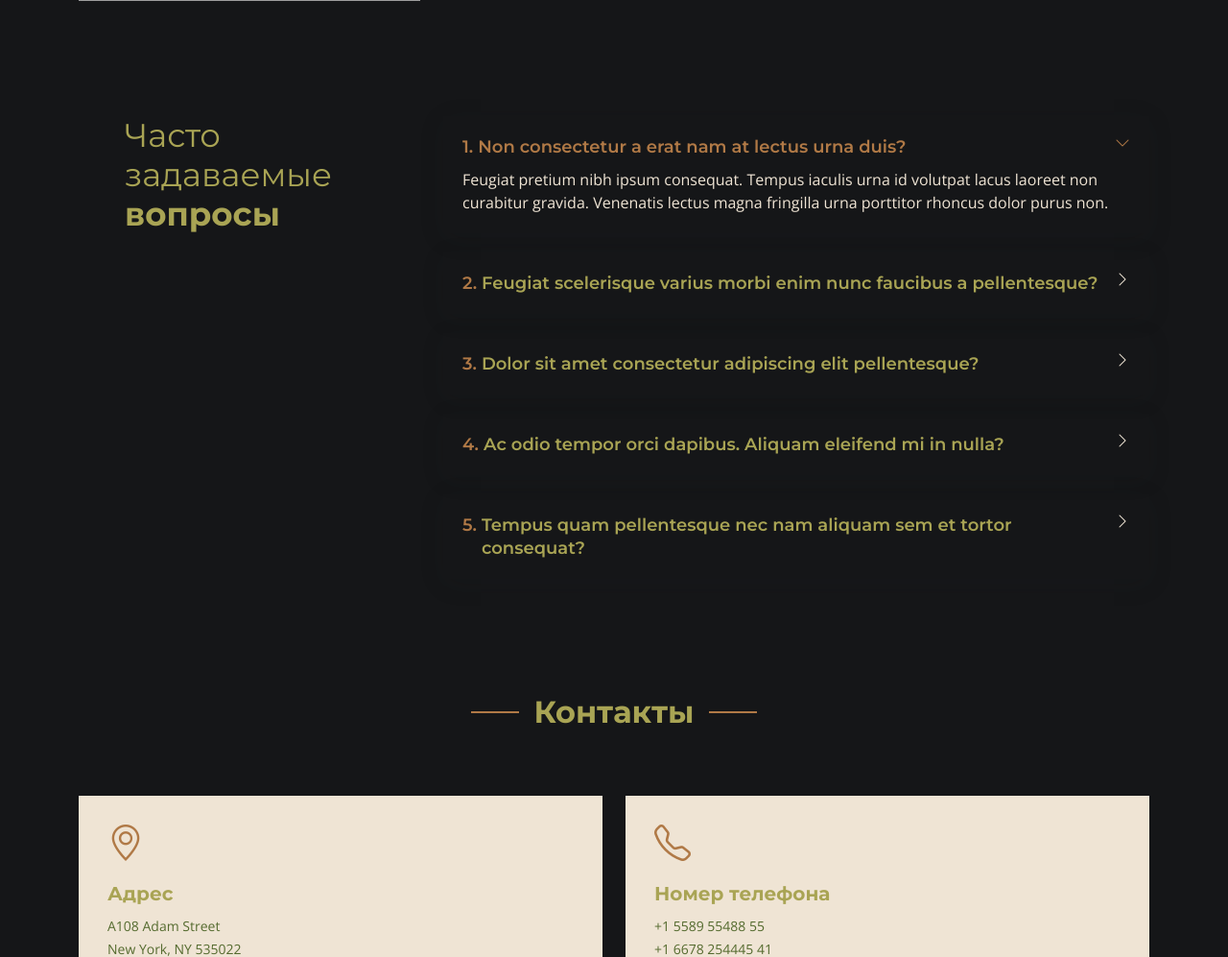
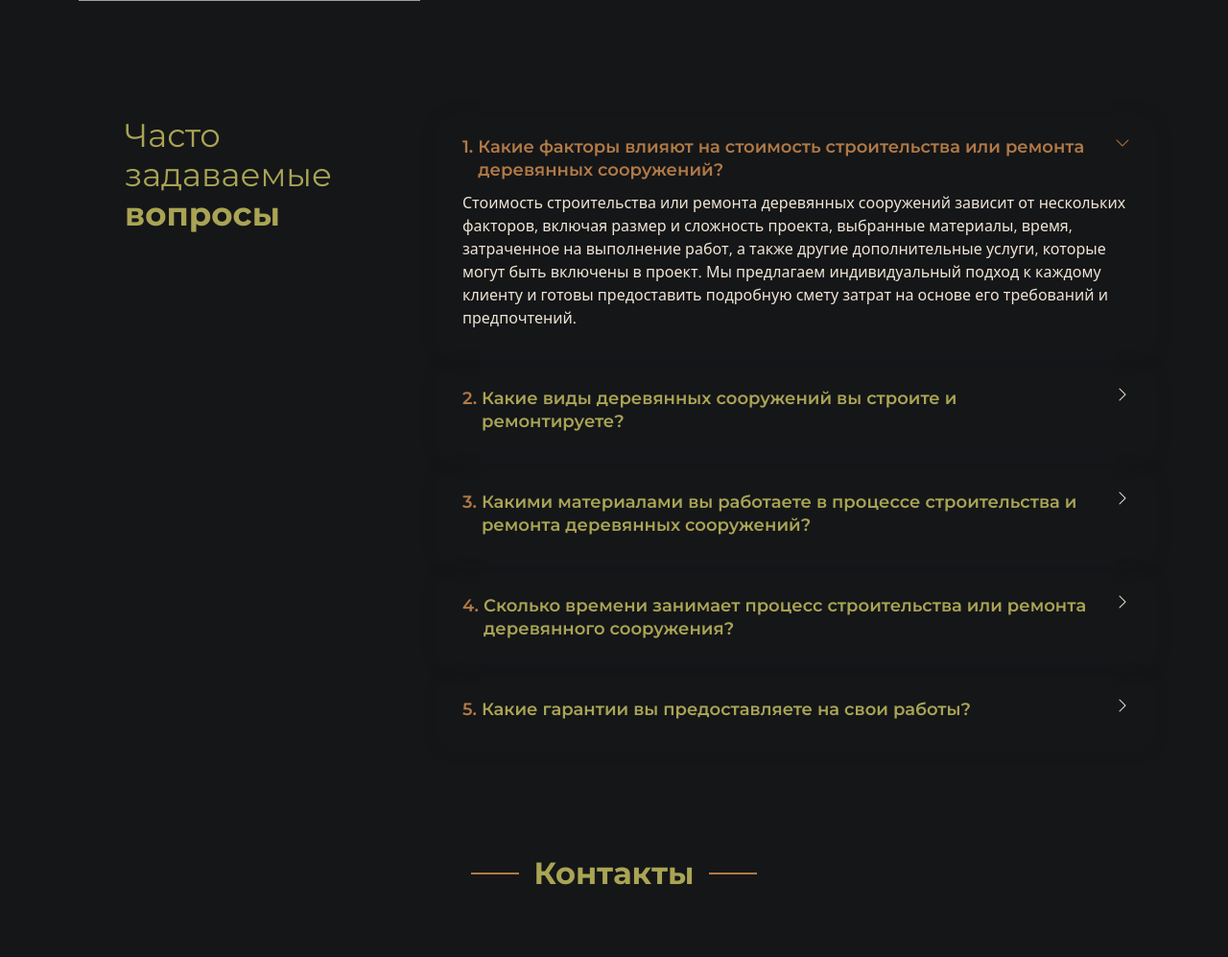
Before and after one commit to SankaKotik/wood_build_company, a Django app: page /main/ in a window 1280 px wide. Shown: the part 3639-4636 px from the top of the page at 96% size. Run offline with Django 4.2, Linux system fonts and the light colour scheme; data comes from the database, SQL or seed files in the repository; some libraries are stand-ins or nearby versions; grey boxes are pictures that could not be loaded.

Commit message:
Измененные вопросы в секции "часто задаваемые вопросы"

```diff
--- a/wood_company_site/main/templates/main/index.html
+++ b/wood_company_site/main/templates/main/index.html
@@ -266,43 +266,43 @@
 
           <div class="col-lg-8" data-aos="fade-up" data-aos-delay="200">
 
-            <div class="faq-container">
+                        <div class="faq-container">
               <div class="faq-item faq-active">
-                <h3><span class="num">1.</span> <span>Non consectetur a erat nam at lectus urna duis?</span></h3>
+                <h3><span class="num">1.</span> <span>Какие факторы влияют на стоимость строительства или ремонта деревянных сооружений?</span></h3>
                 <div class="faq-content">
-                  <p>Feugiat pretium nibh ipsum consequat. Tempus iaculis urna id volutpat lacus laoreet non curabitur gravida. Venenatis lectus magna fringilla urna porttitor rhoncus dolor purus non.</p>
+                  <p>Стоимость строительства или ремонта деревянных сооружений зависит от нескольких факторов, включая размер и сложность проекта, выбранные материалы, время, затраченное на выполнение работ, а также другие дополнительные услуги, которые могут быть включены в проект. Мы предлагаем индивидуальный подход к каждому клиенту и готовы предоставить подробную смету затрат на основе его требований и предпочтений.</p>
                 </div>
                 <i class="faq-toggle bi bi-chevron-right"></i>
               </div><!-- End Faq item-->
 
               <div class="faq-item">
-                <h3><span class="num">2.</span> <span>Feugiat scelerisque varius morbi enim nunc faucibus a pellentesque?</span></h3>
+                <h3><span class="num">2.</span> <span>Какие виды деревянных сооружений вы строите и ремонтируете?</span></h3>
                 <div class="faq-content">
-                  <p>Dolor sit amet consectetur adipiscing elit pellentesque habitant morbi. Id interdum velit laoreet id donec ultrices. Fringilla phasellus faucibus scelerisque eleifend donec pretium. Est pellentesque elit ullamcorper dignissim. Mauris ultrices eros in cursus turpis massa tincidunt dui.</p>
+                  <p>Мы строим и ремонтируем различные виды деревянных сооружений, включая дома, беседки, альтанки, террасы, теплицы, заборы и многое другое. Наша компания готова выполнить любые проекты связанные с деревянными конструкциями.</p>
                 </div>
                 <i class="faq-toggle bi bi-chevron-right"></i>
               </div><!-- End Faq item-->
 
               <div class="faq-item">
-                <h3><span class="num">3.</span> <span>Dolor sit amet consectetur adipiscing elit pellentesque?</span></h3>
+                <h3><span class="num">3.</span> <span>Какими материалами вы работаете в процессе строительства и ремонта деревянных сооружений?</span></h3>
                 <div class="faq-content">
-                  <p>Eleifend mi in nulla posuere sollicitudin aliquam ultrices sagittis orci. Faucibus pulvinar elementum integer enim. Sem nulla pharetra diam sit amet nisl suscipit. Rutrum tellus pellentesque eu tincidunt. Lectus urna duis convallis convallis tellus. Urna molestie at elementum eu facilisis sed odio morbi quis</p>
+                  <p>Мы используем только высококачественные и экологически чистые материалы, такие как сосна, ель, лиственница и древесина дуба. Мы работаем с проверенными поставщиками для обеспечения качества и долговечности наших сооружений.</p>
                 </div>
                 <i class="faq-toggle bi bi-chevron-right"></i>
               </div><!-- End Faq item-->
 
               <div class="faq-item">
-                <h3><span class="num">4.</span> <span>Ac odio tempor orci dapibus. Aliquam eleifend mi in nulla?</span></h3>
+                <h3><span class="num">4.</span> <span>Сколько времени занимает процесс строительства или ремонта деревянного сооружения?</span></h3>
                 <div class="faq-content">
-                  <p>Dolor sit amet consectetur adipiscing elit pellentesque habitant morbi. Id interdum velit laoreet id donec ultrices. Fringilla phasellus faucibus scelerisque eleifend donec pretium. Est pellentesque elit ullamcorper dignissim. Mauris ultrices eros in cursus turpis massa tincidunt dui.</p>
+                  <p>Время строительства или ремонта деревянных сооружений зависит от масштаба проекта и его сложности. Мы всегда стараемся выполнить работы в сроки, согласованные с клиентом, и выдерживаем высокий уровень качества.</p>
                 </div>
                 <i class="faq-toggle bi bi-chevron-right"></i>
               </div><!-- End Faq item-->
 
               <div class="faq-item">
-                <h3><span class="num">5.</span> <span>Tempus quam pellentesque nec nam aliquam sem et tortor consequat?</span></h3>
+                <h3><span class="num">5.</span> <span>Какие гарантии вы предоставляете на свои работы?</span></h3>
                 <div class="faq-content">
-                  <p>Molestie a iaculis at erat pellentesque adipiscing commodo. Dignissim suspendisse in est ante in. Nunc vel risus commodo viverra maecenas accumsan. Sit amet nisl suscipit adipiscing bibendum est. Purus gravida quis blandit turpis cursus in</p>
+                  <p>Мы гарантируем, что все наши работы выполняются профессионально и в соответствии со строительными нормами и требованиями. Мы предоставляем гарантию на наши сооружения и готовы бесплатно устранить любые выявленные проблемы в рамках этой гарантии.</p>
                 </div>
                 <i class="faq-toggle bi bi-chevron-right"></i>
               </div><!-- End Faq item-->
```
